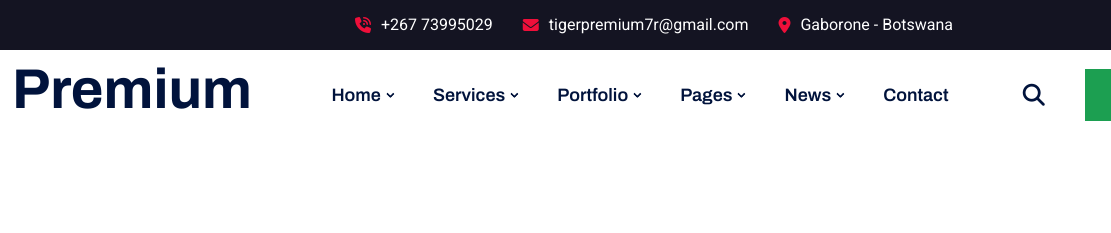
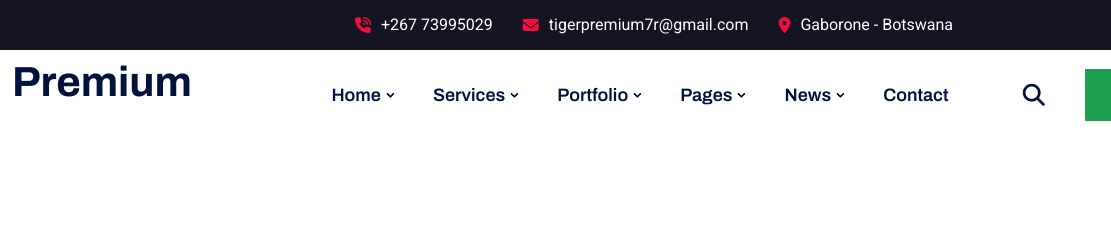
Before and after one commit to Galeabaneng/tigerpremium, a plain HTML site: page main.html in a window 1280 px wide. Shown: the top 233 px of the page, 0-1111 px from the left. Drawn offline with Linux system fonts and the light colour scheme; a script that the page names is missing.

Commit message:
Update main.html

```diff
--- a/main.html
+++ b/main.html
@@ -80,7 +80,7 @@
                   <img src="assets/img/logo_shape_pattern.svg" alt="">
                 </div>---->
 
-         <h1 id="prem">Premium</h1>
+         <h2 id="prem">Premium</h2>
          <style>#prem{margin-top: 25%;}</style>
 
               </div>
```
